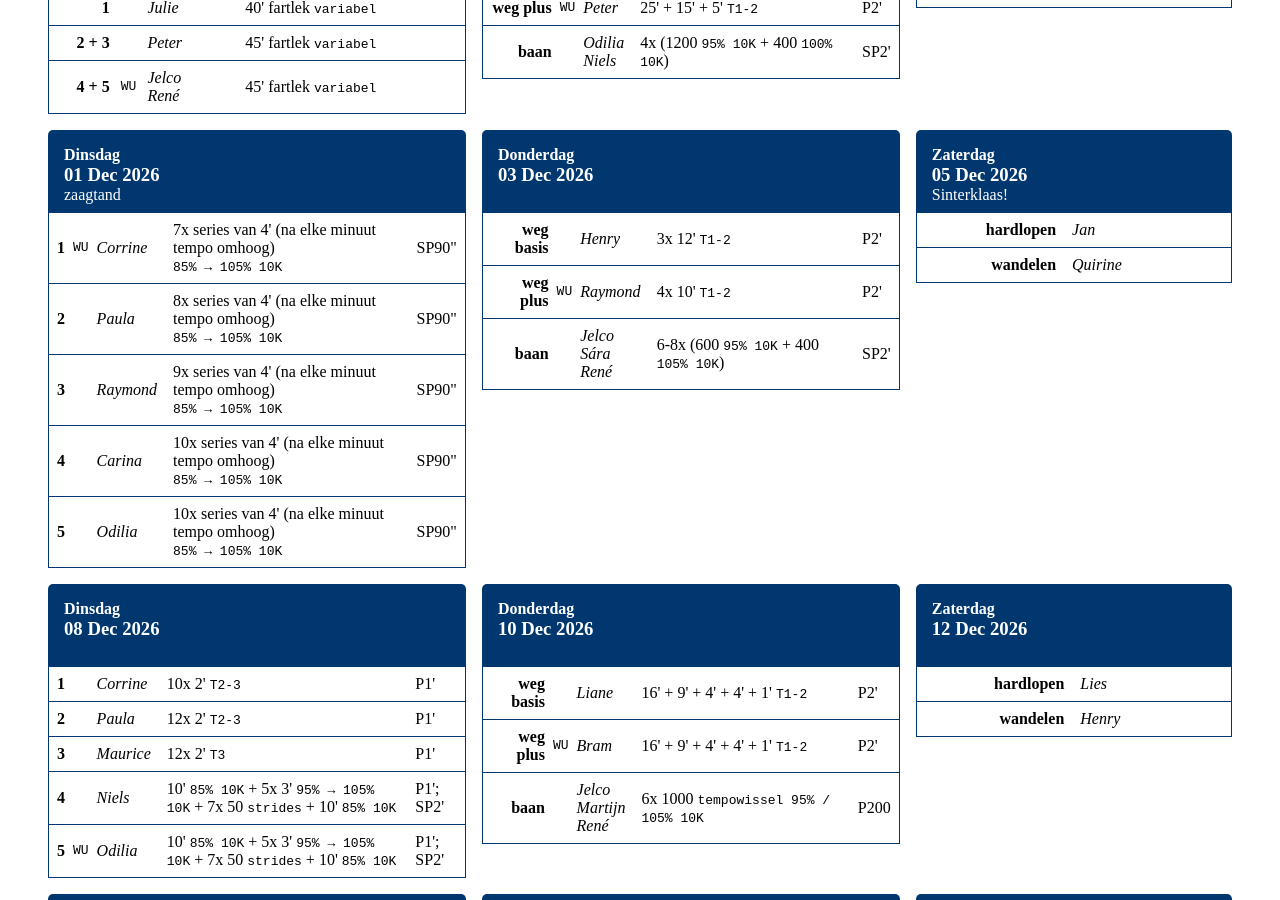
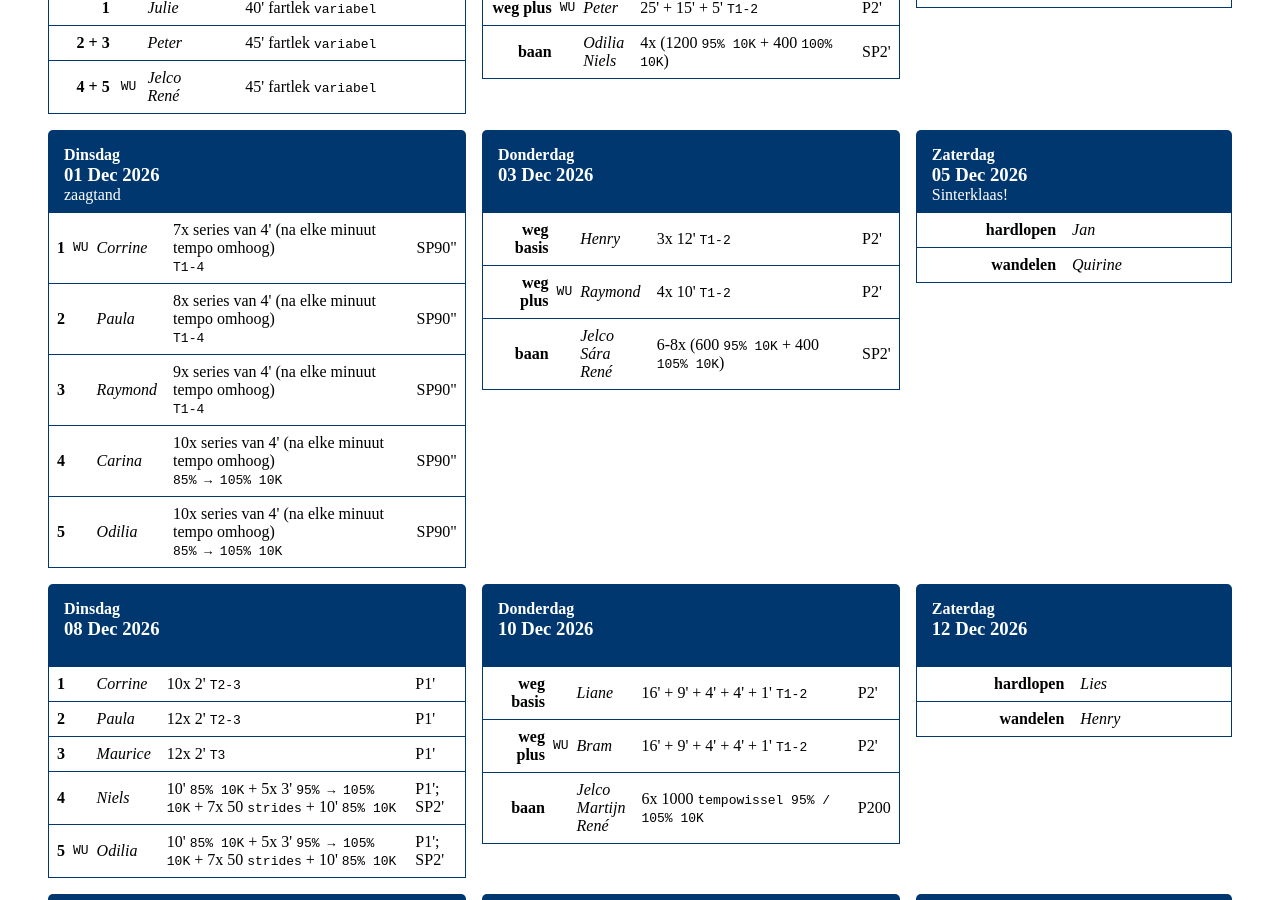
Before and after one commit to sarajuhosova/av40-schedule, a Jekyll site: the page built from _posts/2026-10-01-q4.md, in a window 1280 px wide and 900 px high, scrolled down 2939 px. Built offline with Jekyll 4.4.1, drawn with Linux system fonts in a browser that asks for light colours.

Commit message:
Update q4.yaml

```diff
--- a/_data/schedule/y2026/q4.yaml
+++ b/_data/schedule/y2026/q4.yaml
@@ -495,18 +495,18 @@
   trainings:
     - group: "1"
       training:
-        core: "7x series van 4' (na elke minuut tempo omhoog) <br> <tt>85% → 105% 10K</tt>"
+        core: "7x series van 4' (na elke minuut tempo omhoog) <br> <tt>T1-4</tt>"
         break: "SP90\""
       trainer: ["Corrine"]
       warmup: true
     - group: "2"
       training:
-        core: "8x series van 4' (na elke minuut tempo omhoog) <br> <tt>85% → 105% 10K</tt>"
+        core: "8x series van 4' (na elke minuut tempo omhoog) <br> <tt>T1-4</tt>"
         break: "SP90\""
       trainer: ["Paula"]
     - group: "3"
       training:
-        core: "9x series van 4' (na elke minuut tempo omhoog) <br> <tt>85% → 105% 10K</tt>"
+        core: "9x series van 4' (na elke minuut tempo omhoog) <br> <tt>T1-4</tt>"
         break: "SP90\""
       trainer: ["Raymond"]
     - group: "4"
```
